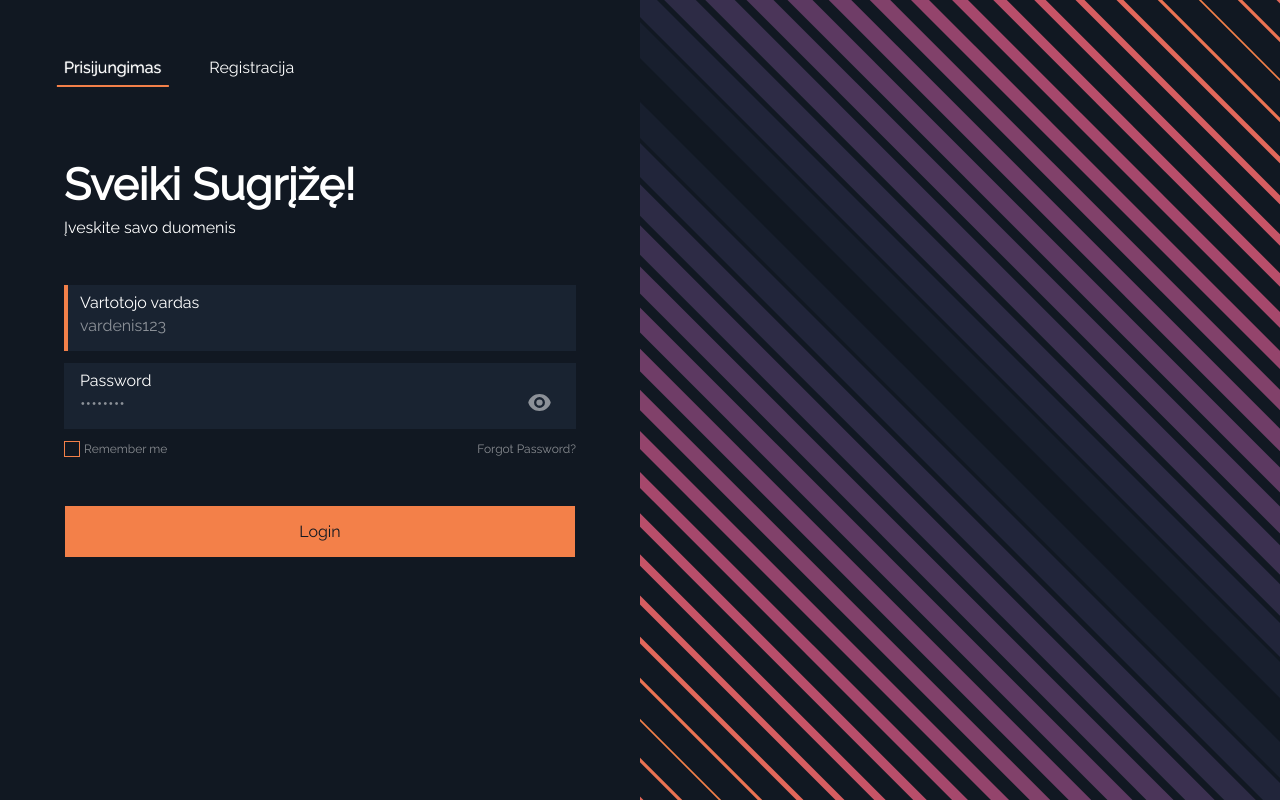
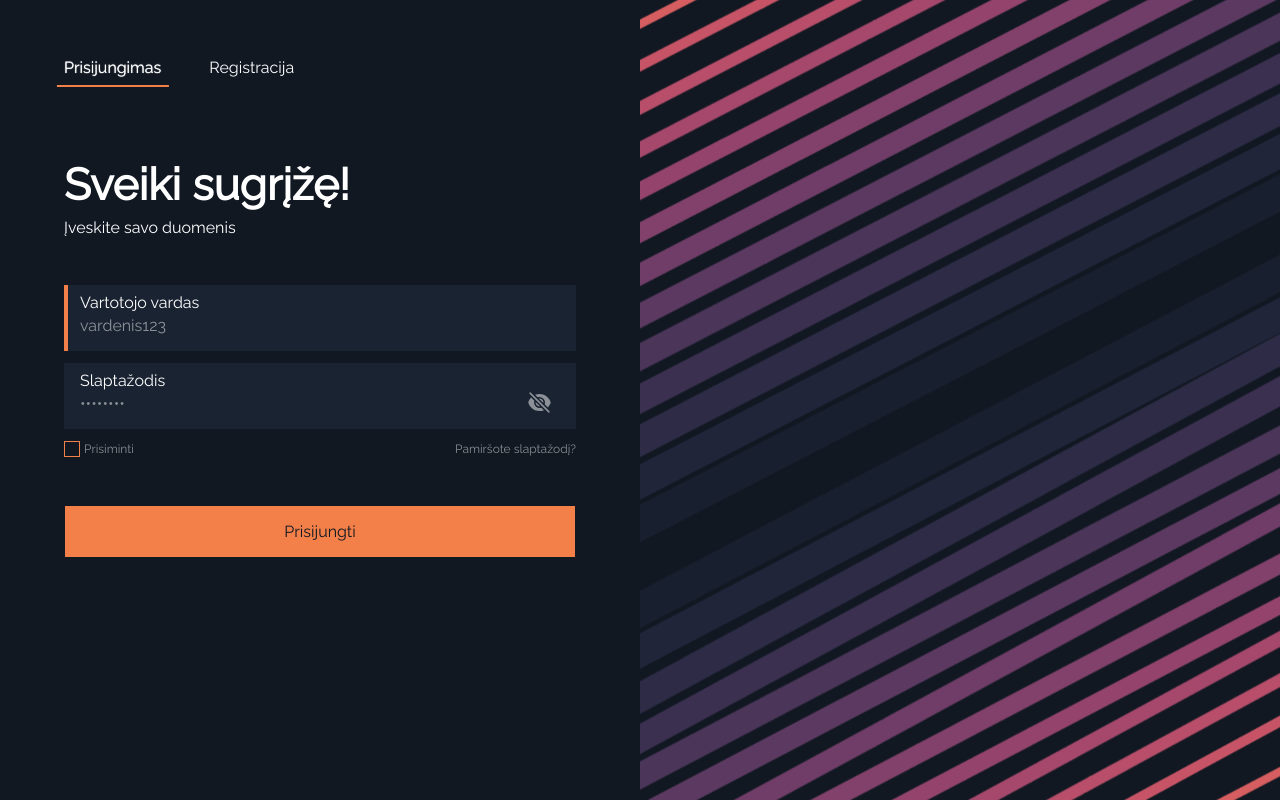
Before and after one commit to A-Kederys/Forms, a React (Vite) app in the folder Forms/: page / in a window 1280 px wide. Built offline with nearby package versions, Linux system fonts and the light colour scheme.

Commit message:
Added and styled background svg

```diff
--- a/Forms/src/App.module.css
+++ b/Forms/src/App.module.css
@@ -18,7 +18,177 @@
 }
 
 .blockyRoad {
-    width: 100%;
-    height: 100%;
-    transform: scale(2);
+    transform: scale(2.5) rotate(-75deg);
 }
+
+svg {
+    will-change: transform;
+}
+
+line {
+    transform-origin: center;
+    animation: scaleAnimation 2s ease-in-out infinite;
+}
+
+@keyframes scaleAnimation {
+    0% {
+        transform: scaleY(1);
+    }
+    50% {
+        transform: scaleY(1.1);
+    }
+    100% {
+        transform: scaleY(1)
+    }
+}
+
+.line:nth-child(1) {
+    animation-delay: 0s;
+  }
+  .line:nth-child(2) {
+    animation-delay: 0.2s;
+  }
+  .line:nth-child(3) {
+    animation-delay: 0.4s;
+  }
+  .line:nth-child(4) {
+    animation-delay: 0.6s;
+  }
+  .line:nth-child(5) {
+    animation-delay: 0.8s;
+  }
+  .line:nth-child(6) {
+    animation-delay: 1s;
+  }
+  .line:nth-child(7) {
+    animation-delay: 1.2s;
+  }
+  .line:nth-child(8) {
+    animation-delay: 1.4s;
+  }
+  .line:nth-child(9) {
+    animation-delay: 1.6s;
+  }
+  .line:nth-child(10) {
+    animation-delay: 1.8s;
+  }
+  .line:nth-child(11) {
+    animation-delay: 2.0s;
+  }
+  .line:nth-child(12) {
+    animation-delay: 2.2s;
+  }
+  .line:nth-child(13) {
+    animation-delay: 2.4s;
+  }
+  .line:nth-child(14) {
+    animation-delay: 2.6s;
+  }
+  .line:nth-child(15) {
+    animation-delay: 2.8s;
+  }
+  .line:nth-child(16) {
+    animation-delay: 3.0s;
+  }
+  .line:nth-child(17) {
+    animation-delay: 3.2s;
+  }
+  .line:nth-child(18) {
+    animation-delay: 3.4s;
+  }
+  .line:nth-child(19) {
+    animation-delay: 3.6s;
+  }
+  .line:nth-child(20) {
+    animation-delay: 3.8s;
+  }
+  .line:nth-child(21) {
+    animation-delay: 4.0s;
+  }
+  .line:nth-child(22) {
+    animation-delay: 4.2s;
+  }
+  .line:nth-child(23) {
+    animation-delay: 4.4s;
+  }
+  .line:nth-child(24) {
+    animation-delay: 4.6s;
+  }
+  .line:nth-child(25) {
+    animation-delay: 4.8s;
+  }
+  .line:nth-child(26) {
+    animation-delay: 5.0s;
+  }
+  .line:nth-child(27) {
+    animation-delay: 5.2s;
+  }
+  .line:nth-child(28) {
+    animation-delay: 5.4s;
+  }
+  .line:nth-child(29) {
+    animation-delay: 5.6s;
+  }
+  .line:nth-child(30) {
+    animation-delay: 5.8s;
+  }
+  .line:nth-child(31) {
+    animation-delay: 6.0s;
+  }
+  .line:nth-child(32) {
+    animation-delay: 6.2s;
+  }
+  .line:nth-child(33) {
+    animation-delay: 6.4s;
+  }
+  .line:nth-child(34) {
+    animation-delay: 6.6s;
+  }
+  .line:nth-child(35) {
+    animation-delay: 6.8s;
+  }
+  .line:nth-child(36) {
+    animation-delay: 7.0s;
+  }
+  .line:nth-child(37) {
+    animation-delay: 7.2s;
+  }
+  .line:nth-child(38) {
+    animation-delay: 7.4s;
+  }
+  .line:nth-child(39) {
+    animation-delay: 7.6s;
+  }
+  .line:nth-child(40) {
+    animation-delay: 7.8s;
+  }
+  .line:nth-child(41) {
+    animation-delay: 8.0s;
+  }
+  .line:nth-child(42) {
+    animation-delay: 8.2s;
+  }
+  .line:nth-child(43) {
+    animation-delay: 8.4s;
+  }
+  .line:nth-child(44) {
+    animation-delay: 8.6s;
+  }
+  .line:nth-child(45) {
+    animation-delay: 8.8s;
+  }
+  .line:nth-child(46) {
+    animation-delay: 9.0s;
+  }
+  .line:nth-child(47) {
+    animation-delay: 9.2s;
+  }
+  .line:nth-child(48) {
+    animation-delay: 9.4s;
+  }
+  .line:nth-child(49) {
+    animation-delay: 9.6s;
+  }
+  .line:nth-child(50) {
+    animation-delay: 9.8s;
+  }
--- a/Forms/src/banners.jsx
+++ b/Forms/src/banners.jsx
@@ -1,4 +1,5 @@
 import React from 'react'
+import styles from './App.module.css';
 
 const BlockyRoad = ({  className = "" }) => (
 <svg
@@ -7,108 +8,108 @@ const BlockyRoad = ({  className = "" }) => (
     fill="currentColor"
     width="100%"
     height="100%"
-    className={className}
+    className={`${styles.blockyRoad} ${className}`}
 >
   <rect fill='#111822' width='100%' height='100%' />
         <g fill='none' stroke-opacity='1'>
             <g stroke='#111822' stroke-width='17'>
-            <line x1='-8' y1='-8' x2='808' y2='808'/>
-            <line x1='-8' y1='792' x2='808' y2='1608'/>
-            <line x1='-8' y1='-808' x2='808' y2='8'/>
+            <line className={styles.line} x1='-8' y1='-8' x2='808' y2='808'/>
+            <line className={styles.line} x1='-8' y1='792' x2='808' y2='1608'/>
+            <line className={styles.line} x1='-8' y1='-808' x2='808' y2='8'/>
             </g>
             <g stroke='#181f2e' stroke-width='16'>
-            <line x1='-8' y1='767' x2='808' y2='1583'/>
-            <line x1='-8' y1='17' x2='808' y2='833'/>
-            <line x1='-8' y1='-33' x2='808' y2='783'/>
-            <line x1='-8' y1='-783' x2='808' y2='33'/>
+            <line className={styles.line} x1='-8' y1='767' x2='808' y2='1583'/>
+            <line className={styles.line} x1='-8' y1='17' x2='808' y2='833'/>
+            <line className={styles.line} x1='-8' y1='-33' x2='808' y2='783'/>
+            <line className={styles.line} x1='-8' y1='-783' x2='808' y2='33'/>
             </g>
             <g stroke='#21253a' stroke-width='15'>
-            <line x1='-8' y1='742' x2='808' y2='1558'/>
-            <line x1='-8' y1='42' x2='808' y2='858'/>
-            <line x1='-8' y1='-58' x2='808' y2='758'/>
-            <line x1='-8' y1='-758' x2='808' y2='58'/>
+            <line className={styles.line} x1='-8' y1='742' x2='808' y2='1558'/>
+            <line className={styles.line} x1='-8' y1='42' x2='808' y2='858'/>
+            <line className={styles.line} x1='-8' y1='-58' x2='808' y2='758'/>
+            <line className={styles.line} x1='-8' y1='-758' x2='808' y2='58'/>
             </g>
             <g stroke='#2d2b45' stroke-width='14'>
-            <line x1='-8' y1='67' x2='808' y2='883'/>
-            <line x1='-8' y1='717' x2='808' y2='1533'/>
-            <line x1='-8' y1='-733' x2='808' y2='83'/>
-            <line x1='-8' y1='-83' x2='808' y2='733'/>
+            <line className={styles.line} x1='-8' y1='67' x2='808' y2='883'/>
+            <line className={styles.line} x1='-8' y1='717' x2='808' y2='1533'/>
+            <line className={styles.line} x1='-8' y1='-733' x2='808' y2='83'/>
+            <line className={styles.line} x1='-8' y1='-83' x2='808' y2='733'/>
             </g>
             <g stroke='#3b3050' stroke-width='13'>
-            <line x1='-8' y1='92' x2='808' y2='908'/>
-            <line x1='-8' y1='692' x2='808' y2='1508'/>
-            <line x1='-8' y1='-108' x2='808' y2='708'/>
-            <line x1='-8' y1='-708' x2='808' y2='108'/>
+            <line className={styles.line} x1='-8' y1='92' x2='808' y2='908'/>
+            <line className={styles.line} x1='-8' y1='692' x2='808' y2='1508'/>
+            <line className={styles.line} x1='-8' y1='-108' x2='808' y2='708'/>
+            <line className={styles.line} x1='-8' y1='-708' x2='808' y2='108'/>
             </g>
             <g stroke='#4b3559' stroke-width='12'>
-            <line x1='-8' y1='667' x2='808' y2='1483'/>
-            <line x1='-8' y1='117' x2='808' y2='933'/>
-            <line x1='-8' y1='-133' x2='808' y2='683'/>
-            <line x1='-8' y1='-683' x2='808' y2='133'/>
+            <line className={styles.line} x1='-8' y1='667' x2='808' y2='1483'/>
+            <line className={styles.line} x1='-8' y1='117' x2='808' y2='933'/>
+            <line className={styles.line} x1='-8' y1='-133' x2='808' y2='683'/>
+            <line className={styles.line} x1='-8' y1='-683' x2='808' y2='133'/>
             </g>
             <g stroke='#5c3961' stroke-width='11'>
-            <line x1='-8' y1='642' x2='808' y2='1458'/>
-            <line x1='-8' y1='142' x2='808' y2='958'/>
-            <line x1='-8' y1='-158' x2='808' y2='658'/>
-            <line x1='-8' y1='-658' x2='808' y2='158'/>
+            <line className={styles.line} x1='-8' y1='642' x2='808' y2='1458'/>
+            <line className={styles.line} x1='-8' y1='142' x2='808' y2='958'/>
+            <line className={styles.line} x1='-8' y1='-158' x2='808' y2='658'/>
+            <line className={styles.line} x1='-8' y1='-658' x2='808' y2='158'/>
             </g>
             <g stroke='#6f3d67' stroke-width='10'>
-            <line x1='-8' y1='167' x2='808' y2='983'/>
-            <line x1='-8' y1='617' x2='808' y2='1433'/>
-            <line x1='-8' y1='-633' x2='808' y2='183'/>
-            <line x1='-8' y1='-183' x2='808' y2='633'/>
+            <line className={styles.line} x1='-8' y1='167' x2='808' y2='983'/>
+            <line className={styles.line} x1='-8' y1='617' x2='808' y2='1433'/>
+            <line className={styles.line} x1='-8' y1='-633' x2='808' y2='183'/>
+            <line className={styles.line} x1='-8' y1='-183' x2='808' y2='633'/>
             </g>
             <g stroke='#81416a' stroke-width='9'>
-            <line x1='-8' y1='592' x2='808' y2='1408'/>
-            <line x1='-8' y1='192' x2='808' y2='1008'/>
-            <line x1='-8' y1='-608' x2='808' y2='208'/>
-            <line x1='-8' y1='-208' x2='808' y2='608'/>
+            <line className={styles.line} x1='-8' y1='592' x2='808' y2='1408'/>
+            <line className={styles.line} x1='-8' y1='192' x2='808' y2='1008'/>
+            <line className={styles.line} x1='-8' y1='-608' x2='808' y2='208'/>
+            <line className={styles.line} x1='-8' y1='-208' x2='808' y2='608'/>
             </g>
             <g stroke='#94446c' stroke-width='8'>
-            <line x1='-8' y1='567' x2='808' y2='1383'/>
-            <line x1='-8' y1='217' x2='808' y2='1033'/>
-            <line x1='-8' y1='-233' x2='808' y2='583'/>
-            <line x1='-8' y1='-583' x2='808' y2='233'/>
+            <line className={styles.line} x1='-8' y1='567' x2='808' y2='1383'/>
+            <line className={styles.line} x1='-8' y1='217' x2='808' y2='1033'/>
+            <line className={styles.line} x1='-8' y1='-233' x2='808' y2='583'/>
+            <line className={styles.line} x1='-8' y1='-583' x2='808' y2='233'/>
             </g>
             <g stroke='#a6486c' stroke-width='7'>
-            <line x1='-8' y1='242' x2='808' y2='1058'/>
-            <line x1='-8' y1='542' x2='808' y2='1358'/>
-            <line x1='-8' y1='-558' x2='808' y2='258'/>
-            <line x1='-8' y1='-258' x2='808' y2='558'/>
+            <line className={styles.line} x1='-8' y1='242' x2='808' y2='1058'/>
+            <line className={styles.line} x1='-8' y1='542' x2='808' y2='1358'/>
+            <line className={styles.line} x1='-8' y1='-558' x2='808' y2='258'/>
+            <line className={styles.line} x1='-8' y1='-258' x2='808' y2='558'/>
             </g>
             <g stroke='#b84e6a' stroke-width='6'>
-            <line x1='-8' y1='267' x2='808' y2='1083'/>
-            <line x1='-8' y1='517' x2='808' y2='1333'/>
-            <line x1='-8' y1='-533' x2='808' y2='283'/>
-            <line x1='-8' y1='-283' x2='808' y2='533'/>
+            <line className={styles.line} x1='-8' y1='267' x2='808' y2='1083'/>
+            <line className={styles.line} x1='-8' y1='517' x2='808' y2='1333'/>
+            <line className={styles.line} x1='-8' y1='-533' x2='808' y2='283'/>
+            <line className={styles.line} x1='-8' y1='-283' x2='808' y2='533'/>
             </g>
             <g stroke='#c75466' stroke-width='5'>
-            <line x1='-8' y1='292' x2='808' y2='1108'/>
-            <line x1='-8' y1='492' x2='808' y2='1308'/>
-            <line x1='-8' y1='-308' x2='808' y2='508'/>
-            <line x1='-8' y1='-508' x2='808' y2='308'/>
+            <line className={styles.line} x1='-8' y1='292' x2='808' y2='1108'/>
+            <line className={styles.line} x1='-8' y1='492' x2='808' y2='1308'/>
+            <line className={styles.line} x1='-8' y1='-308' x2='808' y2='508'/>
+            <line className={styles.line} x1='-8' y1='-508' x2='808' y2='308'/>
             </g>
             <g stroke='#d65d60' stroke-width='4'>
-            <line x1='-8' y1='467' x2='808' y2='1283'/>
-            <line x1='-8' y1='317' x2='808' y2='1133'/>
-            <line x1='-8' y1='-333' x2='808' y2='483'/>
-            <line x1='-8' y1='-483' x2='808' y2='333'/>
+            <line className={styles.line} x1='-8' y1='467' x2='808' y2='1283'/>
+            <line className={styles.line} x1='-8' y1='317' x2='808' y2='1133'/>
+            <line className={styles.line} x1='-8' y1='-333' x2='808' y2='483'/>
+            <line className={styles.line} x1='-8' y1='-483' x2='808' y2='333'/>
             </g>
             <g stroke='#e2675a' stroke-width='3'>
-            <line x1='-8' y1='342' x2='808' y2='1158'/>
-            <line x1='-8' y1='442' x2='808' y2='1258'/>
-            <line x1='-8' y1='-458' x2='808' y2='358'/>
-            <line x1='-8' y1='-358' x2='808' y2='458'/>
+            <line className={styles.line} x1='-8' y1='342' x2='808' y2='1158'/>
+            <line className={styles.line} x1='-8' y1='442' x2='808' y2='1258'/>
+            <line className={styles.line} x1='-8' y1='-458' x2='808' y2='358'/>
+            <line className={styles.line} x1='-8' y1='-358' x2='808' y2='458'/>
             </g>
             <g stroke='#ec7352' stroke-width='2'>
-            <line x1='-8' y1='367' x2='808' y2='1183'/>
-            <line x1='-8' y1='417' x2='808' y2='1233'/>
-            <line x1='-8' y1='-433' x2='808' y2='383'/>
-            <line x1='-8' y1='-383' x2='808' y2='433'/>
+            <line className={styles.line} x1='-8' y1='367' x2='808' y2='1183'/>
+            <line className={styles.line} x1='-8' y1='417' x2='808' y2='1233'/>
+            <line className={styles.line} x1='-8' y1='-433' x2='808' y2='383'/>
+            <line className={styles.line} x1='-8' y1='-383' x2='808' y2='433'/>
             </g>
             <g stroke='#F38049' stroke-width='1'>
-            <line x1='-8' y1='392' x2='808' y2='1208'/>
-            <line x1='-8' y1='-408' x2='808' y2='408'/>
+            <line className={styles.line} x1='-8' y1='392' x2='808' y2='1208'/>
+            <line className={styles.line} x1='-8' y1='-408' x2='808' y2='408'/>
             </g>
         </g>
     </svg>
--- a/Forms/src/components/Login/Login.jsx
+++ b/Forms/src/components/Login/Login.jsx
@@ -18,7 +18,7 @@ function Login() {
 
   return (
     <section className={styles.container}>
-      <h2 className={styles.heading}>Sveiki Sugrįžę!</h2>
+      <h2 className={styles.heading}>Sveiki sugrįžę!</h2>
       <p className={styles.subheading}>Įveskite savo duomenis</p>
 
       <form className={styles.form}>
@@ -45,7 +45,7 @@ function Login() {
             className={`${styles.label} ${password ? styles.labelFilled : ''}`}
             htmlFor="password"
           >
-            Password
+            Slaptažodis
           </label>
           <div className={styles.passwordContainer}>
             <input
@@ -59,9 +59,9 @@ function Login() {
             />
             <div onClick={togglePasswordVisibility} className={styles.iconContainer}>
               {showPassword ? (
+                <EyeOpen size={25} className={styles.eyeIcon} />
+              ) : (
                 <EyeClose size={25} className={styles.eyeIcon} />
-              ) : (
-                <EyeOpen size={25} className={styles.eyeIcon} />
               )}
             </div>
           </div>
@@ -76,16 +76,16 @@ function Login() {
               onChange={handleCheckboxChange}
             />
             <span className={`${styles.checkbox} ${isChecked ? styles.checkedLabel : ''}`}>
-              Remember me
+              Prisiminti
             </span>
           </label>
           <a href="/" className={styles.forgotPassword}>
-            Forgot Password?
+            Pamiršote slaptažodį?
           </a>
         </div>
 
         <button type="submit" className={styles.loginButton}>
-          Login
+          Prisijungti
         </button>
       </form>
     </section>
--- a/Forms/src/components/Login/Login.module.css
+++ b/Forms/src/components/Login/Login.module.css
@@ -8,8 +8,8 @@
     color: var(--color-text);
     padding: 0 5vw;
     background-color: var(--color-bg);
-    width: 50vw;
-    height: calc(100vh - 87px);
+    width: 100%;
+    height: 100%;
     padding-top: 72px;
   }
 
@@ -22,7 +22,7 @@
   .subheading {
     font-size: 16px;
     margin-bottom: 48px;
-    color: var(--color-text)
+    color: var(--color-text);
   }
 
   .form {
--- a/Forms/src/components/Register/Register.jsx
+++ b/Forms/src/components/Register/Register.jsx
@@ -20,7 +20,7 @@ function Register() {
 
   return (
     <section className={styles.container}>
-      <h2 className={styles.heading}>Sveiki Atvykę!</h2>
+      <h2 className={styles.heading}>Sveiki atvykę!</h2>
       <p className={styles.subheading}>Įveskite norimus duomenis</p>
 
       <form className={styles.form}>
@@ -47,7 +47,7 @@ function Register() {
             className={`${styles.label} ${password ? styles.labelFilled : ''}`}
             htmlFor="password"
           >
-            Password
+            Slaptažodis
           </label>
           <div className={styles.passwordContainer}>
             <input
@@ -61,9 +61,9 @@ function Register() {
             />
             <div onClick={togglePasswordVisibility} className={styles.iconContainer}>
               {showPassword ? (
+                <EyeOpen size={25} className={styles.eyeIcon} />
+              ) : (
                 <EyeClose size={25} className={styles.eyeIcon} />
-              ) : (
-                <EyeOpen size={25} className={styles.eyeIcon} />
               )}
             </div>
           </div>
@@ -90,7 +90,7 @@ function Register() {
         </div>
 
         <button type="submit" className={styles.loginButton}>
-          Login
+          Registruotis
         </button>
       </form>
     </section>
--- a/Forms/src/components/Register/Register.module.css
+++ b/Forms/src/components/Register/Register.module.css
@@ -8,8 +8,8 @@
     color: var(--color-text);
     padding: 0 5vw;
     background-color: var(--color-bg);
-    width: 50vw;
-    height: calc(100vh - 87px);
+    width: 100%;
+    height: 100%;
     padding-top: 72px;
   }
 
```
